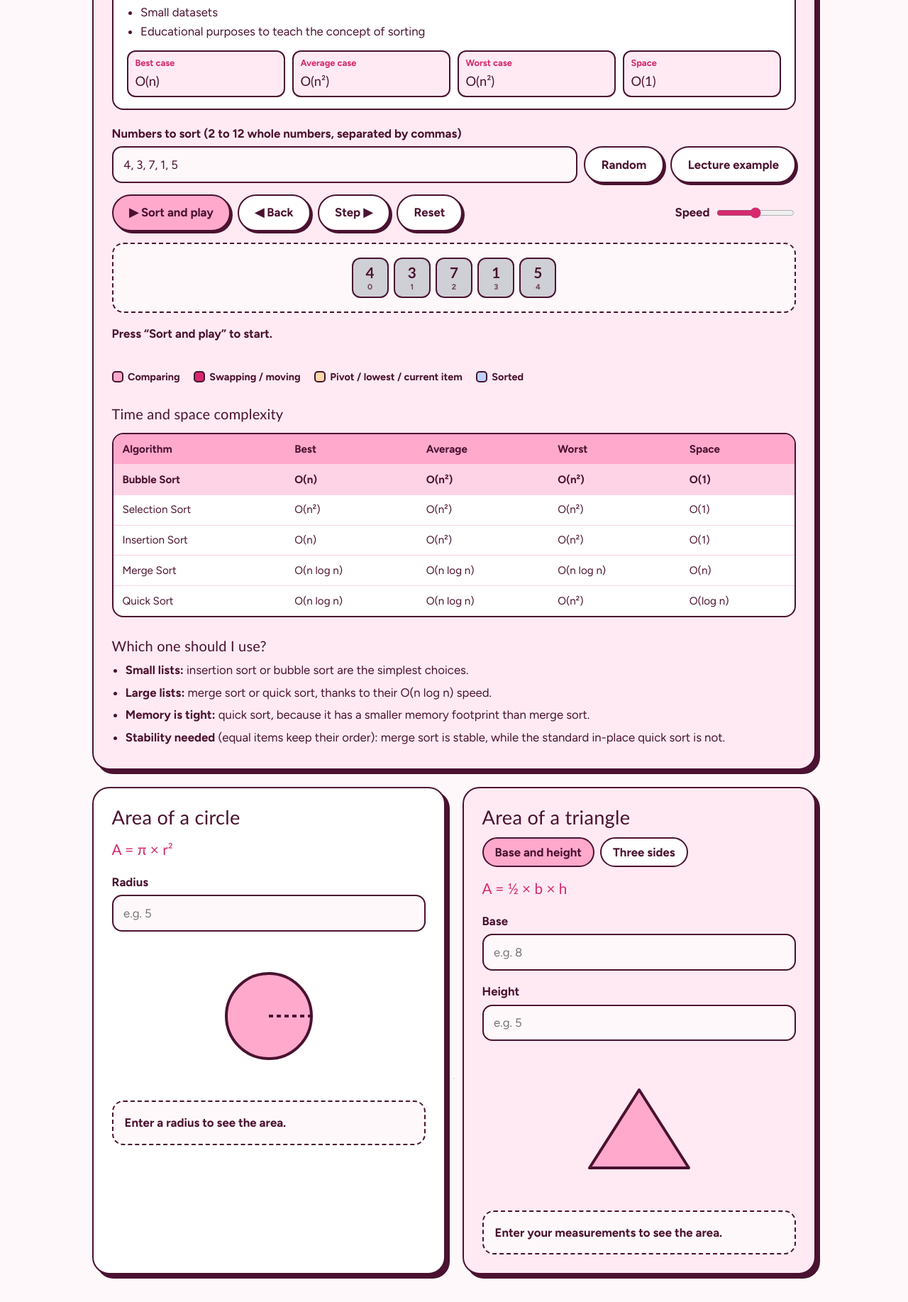
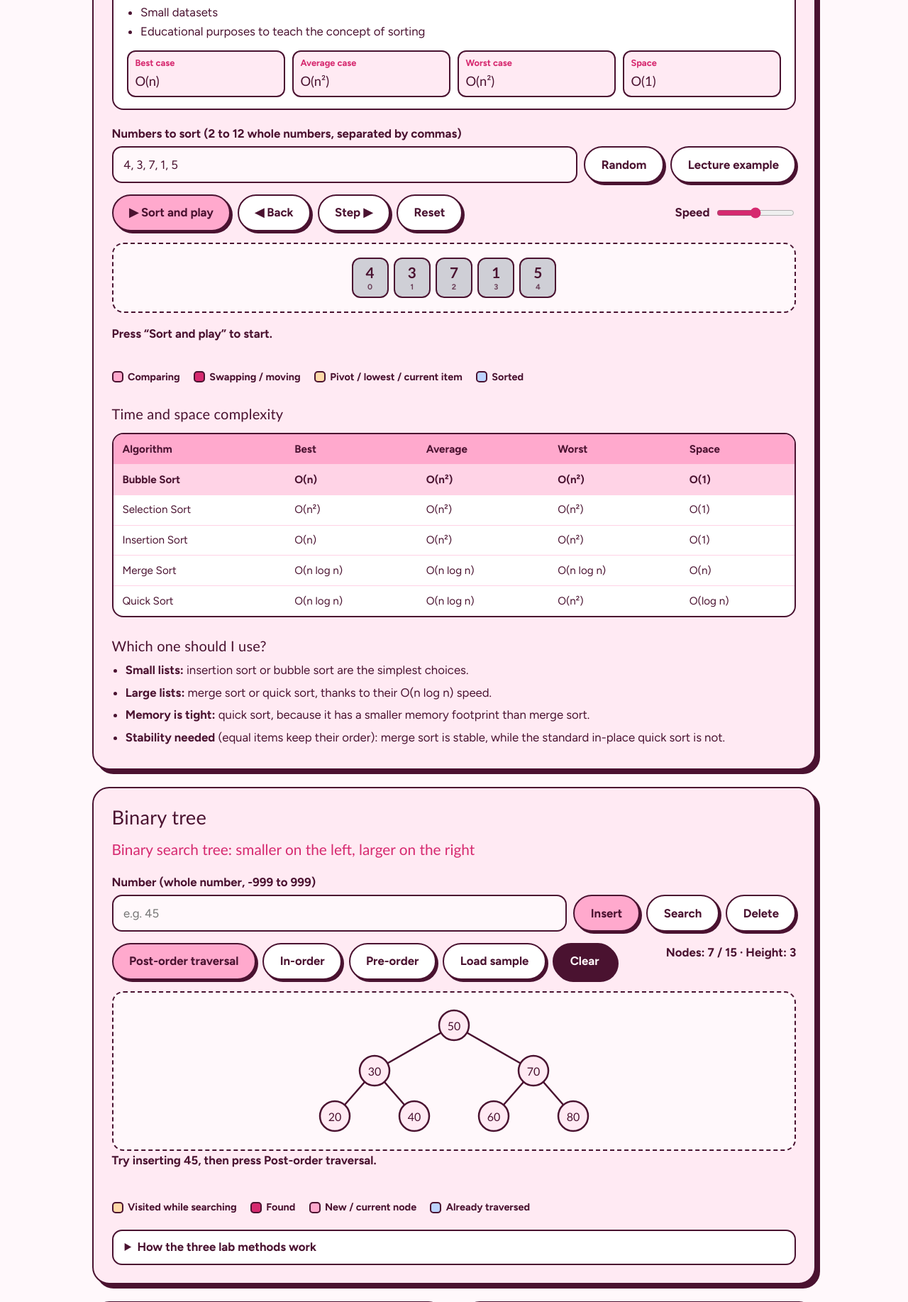
Before and after one commit to Mandy-ganda/Activity4, a Flask app: page /programs in a window 1280 px wide. Shown: the part 2080-3915 px from the top of the page at 71% size. Run offline with Flask 3, Linux system fonts and the light colour scheme; some web fonts are replaced.

Commit message:
Initial Commit

```diff
--- a/app.py
+++ b/app.py
@@ -7,6 +7,7 @@ from flask import Flask, flash, jsonify, redirect, render_template, request, url
 
 from geometry import circle_area, triangle_area, triangle_area_sides
 from infix_postfix import evaluate_postfix, infix_to_postfix
+from binary_tree import BinaryTree
 from linked_list import LinkedList
 from queue_ds import Queue
 from sorting_algos import SORT_INFO, SORT_ORDER, run_sort
@@ -67,6 +68,7 @@ PROFILE = {
         {"title": "Infix to Postfix", "desc": "Converts expressions using a stack, with a step-by-step table.", "url": "/programs"},
         {"title": "Queue", "desc": "Enqueue and dequeue items in first-in, first-out order.", "url": "/programs"},
         {"title": "Sorting Visualizer", "desc": "Bubble, selection, insertion, merge, and quick sort, replayed step by step.", "url": "/programs"},
+        {"title": "Binary Tree", "desc": "Insert, search, delete, and post-order traversal on a binary search tree.", "url": "/programs"},
         {"title": "Area Calculator", "desc": "Circle and triangle areas with a live shape preview.", "url": "/programs"},
         {"title": "Linked List Visualizer", "desc": "A singly linked list you can add to, search, and reverse.", "url": "/linked-list"},
     ],
@@ -312,5 +314,92 @@ def q_action(action):
     return _qstate("Unknown action.", ok=False, status=404)
 
 
+# ---------------------------------------------------------------------------
+# Binary tree API (insert / search / post-order / delete)
+# ---------------------------------------------------------------------------
+TREE = BinaryTree()
+SAMPLE_TREE = (50, 30, 70, 20, 40, 60, 80)
+MAX_TREE_NODES = 15
+for _v in SAMPLE_TREE:
+    TREE.insert(_v)
+
+
+def _tstate(message, ok=True, status=200, **extra):
+    return jsonify(ok=ok, message=message, tree=TREE.to_dict(), size=TREE.size(),
+                   height=TREE.height(), **extra), status
+
+
+def _tree_value(data):
+    raw = str(data.get("value", "")).strip()
+    try:
+        v = int(raw)
+    except ValueError:
+        raise ValueError("Enter a whole number.")
+    if abs(v) > 999:
+        raise ValueError("Keep the number between -999 and 999.")
+    return v
+
+
+@app.get("/api/tree")
+def tree_get():
+    return _tstate("Here is your binary tree.")
+
+
+@app.post("/api/tree/<action>")
+def tree_action(action):
+    data = request.get_json(silent=True) or {}
+    try:
+        if action == "insert":
+            v = _tree_value(data)
+            if TREE.size() >= MAX_TREE_NODES:
+                raise ValueError(f"The tree is full (maximum {MAX_TREE_NODES} nodes).")
+            if not TREE.insert(v):
+                raise ValueError(f"{v} is already in the tree.")
+            path = TREE.path_to(v)
+            where = "as the root" if len(path) == 1 else f"after visiting {' → '.join(map(str, path[:-1]))}"
+            return _tstate(f"Inserted {v} {where}.", path=path, highlight=v)
+        if action == "search":
+            v = _tree_value(data)
+            path = TREE.path_to(v)
+            node = TREE.search(TREE.root, v)
+            route = " → ".join(map(str, path)) if path else "nothing (empty tree)"
+            if node is None:
+                return _tstate(f"{v} is not in the tree. Visited: {route}.", ok=False, status=404, path=path, found=None)
+            return _tstate(f"Found {v}! Visited: {route}.", path=path, found=v)
+        if action == "delete":
+            v = _tree_value(data)
+            node = TREE.search(TREE.root, v)
+            if node is None:
+                raise ValueError(f"{v} is not in the tree, so nothing was deleted.")
+            if node.left and node.right:
+                succ = TREE.min_node(node.right).key
+                how = f"it has two children, so it was replaced by its in-order successor {succ}"
+            elif node.left or node.right:
+                how = "it has one child, so that child took its place"
+            else:
+                how = "it is a leaf, so it was simply removed"
+            TREE.delete(v)
+            return _tstate(f"Deleted {v}: {how}.")
+        if action in ("post", "inorder", "preorder"):
+            if TREE.root is None:
+                raise ValueError("The tree is empty. Insert some numbers first.")
+            fn, label = {"post": (TREE.post_traversal, "Post-order (left, right, root)"),
+                         "inorder": (TREE.in_traversal, "In-order (left, root, right)"),
+                         "preorder": (TREE.pre_traversal, "Pre-order (root, left, right)")}[action]
+            order = [int(x) for x in fn(TREE.root, "").split()]
+            return _tstate(f"{label}: {' → '.join(map(str, order))}", order=order, order_name=label)
+        if action == "clear":
+            TREE.clear()
+            return _tstate("Tree cleared. Insert a number to start again.")
+        if action == "sample":
+            TREE.clear()
+            for v in SAMPLE_TREE:
+                TREE.insert(v)
+            return _tstate("Sample tree loaded.")
+    except ValueError as e:
+        return _tstate(str(e), ok=False, status=400)
+    return _tstate("Unknown action.", ok=False, status=404)
+
+
 if __name__ == "__main__":
     app.run(debug=True)
--- a/static/css/style.css
+++ b/static/css/style.css
@@ -141,7 +141,7 @@ form .btn{margin-top:1.2rem}
 .ll-msg{margin:0;font-weight:700;min-height:1.6em}
 .ll-msg.err{color:var(--hot)}
 .btn-row{display:flex;flex-wrap:wrap;gap:.6rem;margin:1rem 0 .4rem}
-.inline{display:flex;gap:.6rem}.inline input{flex:1}
+.inline{display:flex;flex-wrap:wrap;gap:.6rem}.inline input{flex:1 1 150px;min-width:0}
 
 .footer{position:relative;z-index:1;text-align:center;padding:2rem 1rem 2.5rem;font-weight:500}
 .footer p{margin:0}.footer-quote{font-family:var(--display);color:var(--hot);font-size:1.2rem}
@@ -278,4 +278,23 @@ button:disabled{opacity:.45;cursor:not-allowed}
 .jump span{font-weight:700}
 .jump a{text-decoration:none;color:var(--berry);background:var(--white);border:2px solid var(--berry);border-radius:999px;padding:.25rem .9rem;font-weight:700;font-size:.95rem}
 .jump a:hover{background:var(--bubble);color:var(--on-accent)}
-#upper-card,#postfix-card,#queue-card,#sort-card,#circle-card,#tri-card{scroll-margin-top:100px}
+#upper-card,#postfix-card,#queue-card,#sort-card,#tree-card,#circle-card,#tri-card{scroll-margin-top:100px}
+
+/* binary tree */
+#tree-card{margin-bottom:1.5rem}
+.tree-wrap{margin-top:1rem;padding:.8rem;overflow-x:auto;border:2px dashed var(--berry);border-radius:16px;background:var(--paper)}
+#t-svg{display:block;margin:0 auto;max-width:none}
+.tedge{stroke:var(--berry);stroke-width:2.5;stroke-linecap:round}
+.tnode circle{fill:var(--blush);stroke:var(--berry);stroke-width:2.5;transition:fill .25s}
+.tnode text{font-family:var(--display);font-size:16px;fill:var(--berry);text-anchor:middle;dominant-baseline:central;pointer-events:none}
+.tnode.seen circle{fill:var(--sorted)}
+.tnode.visit circle{fill:var(--peach)}
+.tnode.current circle{fill:var(--bubble);stroke-width:4.5}
+.tnode.found circle{fill:var(--hot)}
+.tnode.seen text,.tnode.visit text,.tnode.current text{fill:var(--on-accent)}
+.tnode.found text{fill:var(--on-hot)}
+.tempty{font-family:var(--display);font-size:20px;fill:var(--berry);text-anchor:middle;dominant-baseline:central}
+.t-order{margin:.2rem 0 0;font-weight:700;min-height:1.5em;word-break:break-word}
+.how{margin-top:1.2rem;border:2px solid var(--berry);border-radius:14px;padding:.6rem 1rem;background:var(--white)}
+.how summary{cursor:pointer;font-weight:700}
+.how code{background:var(--blush);padding:.05rem .35rem;border-radius:6px;font-size:.9em}
--- a/static/js/programs.js
+++ b/static/js/programs.js
@@ -252,3 +252,101 @@ fetch('/api/queue').then((r) => r.json()).then(qRender);
 
   showInfo(); invalidate();
 })();
+
+/* Binary tree */
+(function () {
+  const NS = 'http://www.w3.org/2000/svg';
+  const svg = $('t-svg'), msg = $('t-msg'), out = $('t-order'), valEl = $('t-value'), meta = $('t-meta');
+  const GAP_X = 56, GAP_Y = 64, PAD = 34;
+  let token = 0;
+  const sleep = (ms) => new Promise((r) => setTimeout(r, ms));
+
+  function mk(tag, attrs) {
+    const e = document.createElementNS(NS, tag);
+    Object.entries(attrs || {}).forEach(([k, v]) => e.setAttribute(k, v));
+    return e;
+  }
+  function layout(tree) {
+    const pos = new Map(); let i = 0, maxD = 0;
+    (function walk(n, d) {
+      if (!n) return;
+      walk(n.left, d + 1);
+      pos.set(n.value, { x: i++, d }); maxD = Math.max(maxD, d);
+      walk(n.right, d + 1);
+    })(tree, 0);
+    return { pos, count: i, maxD };
+  }
+  function render(data) {
+    svg.replaceChildren();
+    meta.textContent = 'Nodes: ' + data.size + ' / 15  ·  Height: ' + data.height;
+    if (!data.tree) {
+      svg.setAttribute('viewBox', '0 0 300 90'); svg.style.width = '300px';
+      const t = mk('text', { x: 150, y: 48, class: 'tempty' }); t.textContent = 'The tree is empty'; svg.appendChild(t);
+      svg.setAttribute('aria-label', 'Empty binary tree');
+      return;
+    }
+    const { pos, count, maxD } = layout(data.tree);
+    const W = PAD * 2 + Math.max(count - 1, 1) * GAP_X, H = PAD * 2 + maxD * GAP_Y;
+    svg.setAttribute('viewBox', '0 0 ' + W + ' ' + H); svg.style.width = W + 'px'; svg.style.height = H + 'px';
+    const px = (v) => PAD + pos.get(v).x * GAP_X, py = (v) => PAD + pos.get(v).d * GAP_Y;
+    const edges = mk('g'), nodes = mk('g'), inorder = [];
+    (function walk(n) {
+      if (!n) return;
+      walk(n.left); inorder.push(n.value); walk(n.right);
+      [n.left, n.right].forEach((c) => {
+        if (c) edges.appendChild(mk('line', { class: 'tedge', x1: px(n.value), y1: py(n.value), x2: px(c.value), y2: py(c.value) }));
+      });
+    })(data.tree);
+    inorder.forEach((v) => {
+      const g = mk('g', { class: 'tnode', 'data-v': v, transform: 'translate(' + px(v) + ' ' + py(v) + ')' });
+      g.appendChild(mk('circle', { r: 21 }));
+      const t = mk('text', {}); t.textContent = v; g.appendChild(t);
+      nodes.appendChild(g);
+    });
+    svg.append(edges, nodes);
+    svg.setAttribute('aria-label', 'Binary tree. Values from smallest to largest: ' + inorder.join(', '));
+  }
+  const node = (v) => svg.querySelector('[data-v="' + v + '"]');
+  const mark = (v, cls) => { const n = node(v); if (n) n.classList.add(cls); };
+  const unmark = (v, cls) => { const n = node(v); if (n) n.classList.remove(cls); };
+
+  async function walkNodes(values, keep, onEach) {
+    const my = ++token;
+    for (let i = 0; i < values.length; i++) {
+      if (my !== token) return false;
+      mark(values[i], 'current');
+      if (onEach) onEach(i);
+      await sleep(520);
+      if (my !== token) return false;
+      unmark(values[i], 'current'); mark(values[i], keep);
+    }
+    return my === token;
+  }
+  function say(text, isErr) { msg.textContent = text; msg.className = 'll-msg' + (isErr ? ' err' : ''); }
+
+  async function act(action) {
+    token++;                       // cancel any animation still running
+    out.textContent = '';
+    const res = await fetch('/api/tree/' + action, { method: 'POST', headers: { 'Content-Type': 'application/json' }, body: JSON.stringify({ value: valEl.value }) });
+    const d = await res.json();
+    render(d);
+    say(d.message, !d.ok);
+    if (!d.ok && !d.path) return;
+    if (action === 'insert' && d.ok) { valEl.value = ''; valEl.focus(); mark(d.highlight, 'current'); }
+    if (action === 'search') {
+      const finished = await walkNodes(d.path || [], 'visit');
+      if (finished && d.found !== null && d.found !== undefined) mark(d.found, 'found');
+    }
+    if (d.order) {
+      say('Walking through the tree…');
+      out.textContent = d.order_name.split(' (')[0] + ': ';
+      const finished = await walkNodes(d.order, 'seen', (i) => {
+        out.textContent = d.order_name.split(' (')[0] + ': ' + d.order.slice(0, i + 1).join(' → ');
+      });
+      if (finished) { out.textContent = d.order_name + ': ' + d.order.join(' → '); say('Done! Visited ' + d.order.length + ' nodes.'); }
+    }
+  }
+  document.querySelectorAll('[data-t]').forEach((b) => b.addEventListener('click', () => act(b.dataset.t)));
+  valEl.addEventListener('keydown', (e) => { if (e.key === 'Enter') act('insert'); });
+  fetch('/api/tree').then((r) => r.json()).then((d) => { render(d); say('Try inserting 45, then press Post-order traversal.'); });
+})();
--- a/templates/programs.html
+++ b/templates/programs.html
@@ -12,6 +12,7 @@
   <a href="#postfix-card">Infix to postfix</a>
   <a href="#queue-card">Queue</a>
   <a href="#sort-card">Sorting</a>
+  <a href="#tree-card">Binary tree</a>
   <a href="#circle-card">Circle area</a>
   <a href="#tri-card">Triangle area</a>
 </nav>
@@ -143,6 +144,47 @@
   <script id="sort-info-data" type="application/json">{{ sort_info|tojson }}</script>
 </section>
 
+<section class="card pink" id="tree-card">
+  <h2>Binary tree</h2>
+  <p class="formula">Binary search tree: smaller on the left, larger on the right</p>
+
+  <label for="t-value">Number (whole number, -999 to 999)</label>
+  <div class="inline">
+    <input id="t-value" type="text" inputmode="numeric" placeholder="e.g. 45" autocomplete="off">
+    <button class="btn" type="button" data-t="insert">Insert</button>
+    <button class="btn btn-ghost" type="button" data-t="search">Search</button>
+    <button class="btn btn-ghost" type="button" data-t="delete">Delete</button>
+  </div>
+  <div class="btn-row">
+    <button class="btn" type="button" data-t="post">Post-order traversal</button>
+    <button class="btn btn-ghost" type="button" data-t="inorder">In-order</button>
+    <button class="btn btn-ghost" type="button" data-t="preorder">Pre-order</button>
+    <button class="btn btn-ghost" type="button" data-t="sample">Load sample</button>
+    <button class="btn btn-danger" type="button" data-t="clear">Clear</button>
+    <span class="upper-count" id="t-meta"></span>
+  </div>
+
+  <div class="tree-wrap"><svg id="t-svg" role="img" aria-label="Binary tree"></svg></div>
+  <p id="t-msg" class="ll-msg" aria-live="polite"></p>
+  <p id="t-order" class="t-order"></p>
+
+  <ul class="legend" aria-label="Colour key">
+    <li><i class="k k-mark"></i>Visited while searching</li>
+    <li><i class="k k-swap"></i>Found</li>
+    <li><i class="k k-cmp"></i>New / current node</li>
+    <li><i class="k k-sorted"></i>Already traversed</li>
+  </ul>
+
+  <details class="how">
+    <summary>How the three lab methods work</summary>
+    <ul class="advice">
+      <li><b><code>search(self, root, key)</code></b> compares the key with the current node. Equal means found. Smaller means go left, larger means go right. If it reaches nothing (None), the key is not in the tree.</li>
+      <li><b><code>post_traversal(self, start, traversal)</code></b> visits the left subtree, then the right subtree, then the node itself (left, right, root). Call it with <code>tree.post_traversal(tree.root, "")</code> and it returns the keys as one string.</li>
+      <li><b><code>delete_node(self, root, key)</code></b> finds the node, then handles three cases. A leaf is removed. A node with one child is replaced by that child. A node with two children copies its in-order successor (the smallest key on the right), then deletes that successor. It returns the new root of the subtree.</li>
+    </ul>
+  </details>
+</section>
+
 <section class="grid-2">
   <article class="card" id="circle-card">
     <h2>Area of a circle</h2>
```
Also changed, not shown: binary_tree.py (added, +125 -0 lines).
